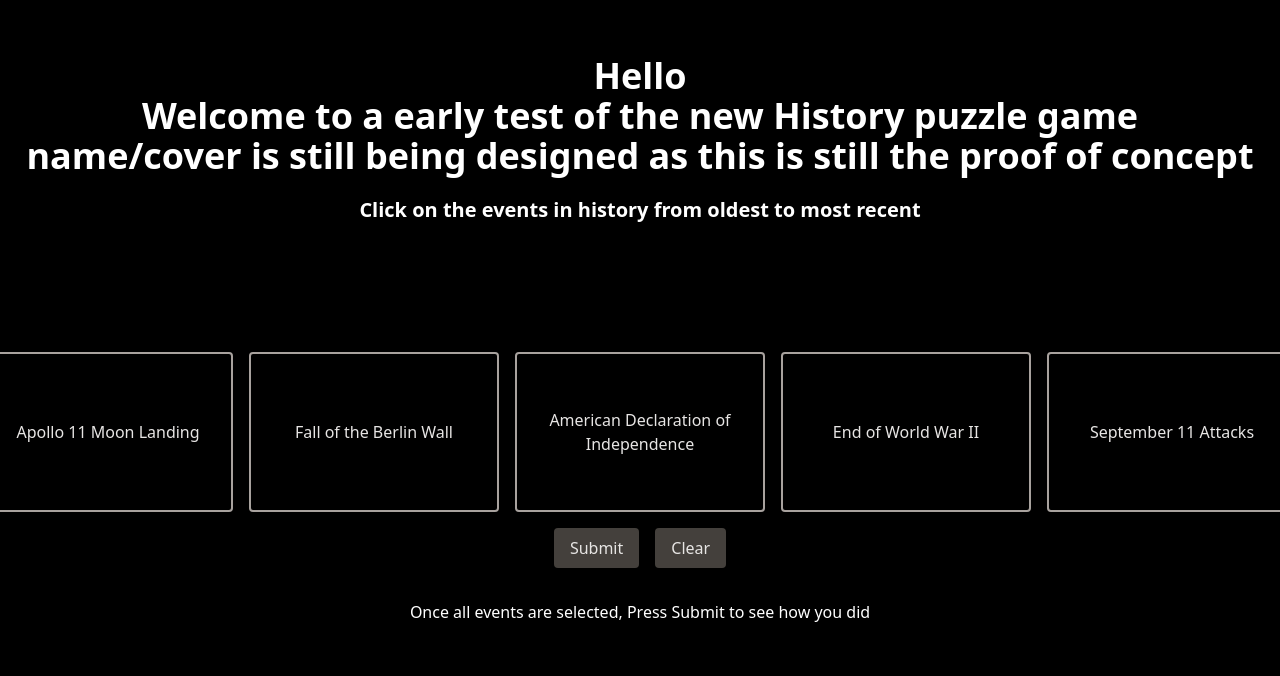
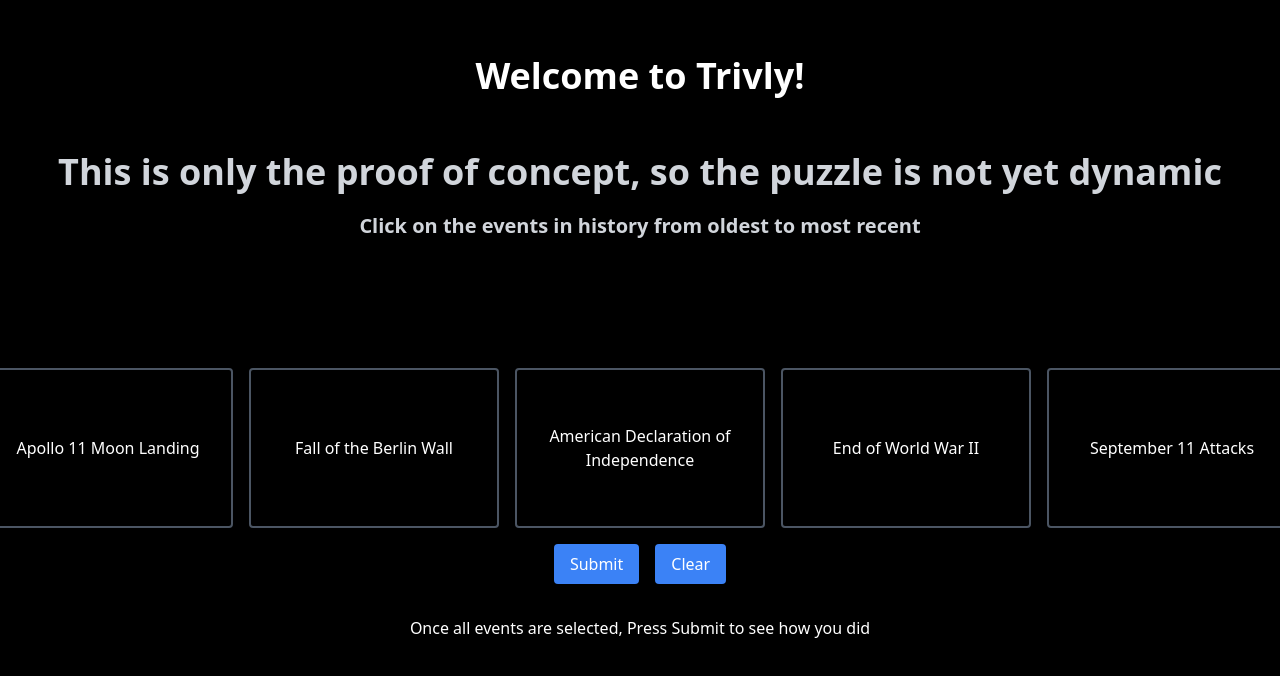
Before and after one commit to ljodiceendicott/trivily, a Next.js app: page / in a window 1280 px wide. Shown: the top 676 px of the page. Built offline with nearby package versions, Linux system fonts and the light colour scheme.

Commit message:
styling to make it a little bit more appealing to end users

```diff
--- a/app/page.tsx
+++ b/app/page.tsx
@@ -87,15 +87,16 @@ const correct = [3,4,1,2,5];
 
   return (
     <div className=" h-screen bg-black">
-      <div className='text-white text-center pt-14 font-bold text-3xl md:text-4xl'>Hello<br/> Welcome to a early test of the new History puzzle game <br/> name/cover is still being designed as this is still the proof of concept</div>
-      <div className='text-white text-center pt-5 font-semibold text-lg md:text-xl'>Click on the events in history from oldest to most recent</div>
+      <div className='text-white text-center pt-14 font-bold text-3xl md:text-4xl'> Welcome to Trivly!</div>
+      <div className='text-gray-300 text-center pt-14 font-semibold text-xl md:text-4xl'>This is only the proof of concept, so the puzzle is not yet dynamic</div>
+      <div className='text-gray-300 text-center pt-5 font-bold text-lg md:text-xl'>Click on the events in history from oldest to most recent</div>
       <div className="flex flex-col items-center m-auto pt-32 gap-4">
         <div className="flex flex-col md:flex-row gap-4">
           {[1, 2, 3, 4, 5].map((num) => (
             <button
               key={num}
               onClick={() => handleButtonClick(num)}
-              className="min-w-[250px] w-full md:w-1/3 h-40 border-2 border-stone-400 rounded flex items-center justify-center text-stone-200 hover:bg-stone-800 transition-all"
+              className="min-w-[250px] w-full md:w-1/3 h-40 border-2 border-gray-600 rounded flex items-center justify-center text-white hover:bg-blue-600 transition-all"
             >
               {pressed[num - 1] ? order.indexOf(num) + 1 : historicalEvents[num-1].title}
             </button>
@@ -105,19 +106,19 @@ const correct = [3,4,1,2,5];
         <div className="flex flex-col md:flex-row gap-4 w-full justify-center">
           <button
             onClick={handleSubmit}
-            className="w-full md:w-auto px-4 py-2 bg-stone-700 text-stone-200 rounded hover:bg-stone-600 transition-all"
+            className="w-full md:w-auto px-4 py-2 bg-blue-500 text-white rounded hover:bg-blue-600 transition-all"
           >
             Submit
           </button>
           <button
             onClick={handleClear}
-            className="w-full md:w-auto px-4 py-2 bg-stone-700 text-stone-200 rounded hover:bg-stone-600 transition-all"
+            className="w-full md:w-auto px-4 py-2 bg-blue-500 text-white rounded hover:bg-blue-600 transition-all"
           >
             Clear
           </button>
         </div>
 
-        <div className="text-stone-200">
+        <div className="text-gray-300">
           {/* Order: {order.join(', ')} */}
         </div>
 
@@ -125,10 +126,10 @@ const correct = [3,4,1,2,5];
           <div className='text-white text-center'>Once all events are selected, Press Submit to see how you did</div>
           :
             iscorrect === -1?
-            <div className='text-red-700 text-center'>Try Again</div> :
+            <div className='text-red-400 text-center'>Try Again</div> :
 
 
-            <div className='text-green-700 text-center'>This is correct!</div>}
+            <div className='text-green-400 text-center'>This is correct!</div>}
 
       </div>
     </div>
```
